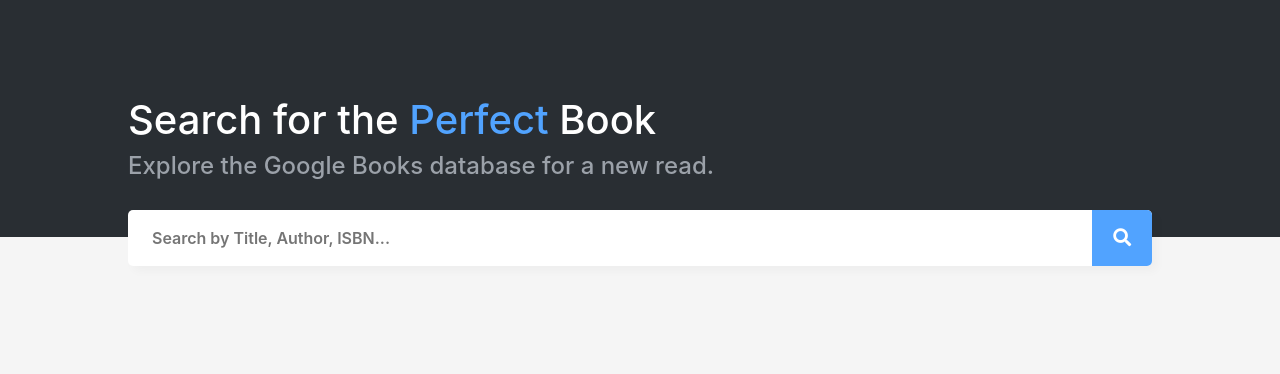
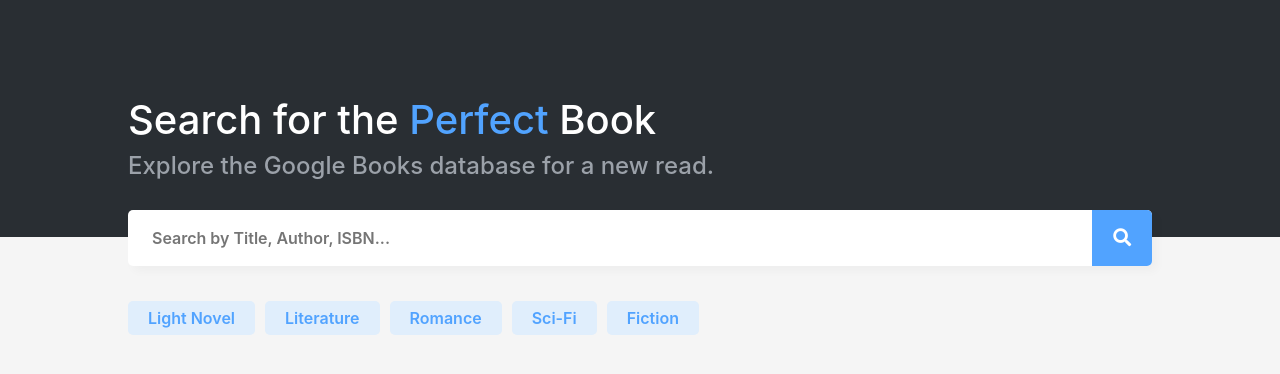
Before and after one commit to elaintran/BookTracker, a React (Create React App) app in the folder client/: page / in a window 1280 px wide. Shown: the top 374 px of the page. Built offline with nearby package versions, Linux system fonts and the light colour scheme.

Commit message:
added tags and styled initial results page

```diff
--- a/client/public/index.html
+++ b/client/public/index.html
@@ -10,8 +10,8 @@
       user's mobile device or desktop. See https://developers.google.com/web/fundamentals/web-app-manifest/
     -->
     <link rel="manifest" href="%PUBLIC_URL%/manifest.json" />
-<!--Font Awesome-->
-<link rel="stylesheet" href="https://use.fontawesome.com/releases/v5.8.1/css/all.css" integrity="sha384-50oBUHEmvpQ+1lW4y57PTFmhCaXp0ML5d60M1M7uH2+nqUivzIebhndOJK28anvf" crossorigin="anonymous">
+    <!--Font Awesome-->
+    <link rel="stylesheet" href="https://use.fontawesome.com/releases/v5.8.1/css/all.css" integrity="sha384-50oBUHEmvpQ+1lW4y57PTFmhCaXp0ML5d60M1M7uH2+nqUivzIebhndOJK28anvf" crossorigin="anonymous">
     <link rel="stylesheet" href="https://stackpath.bootstrapcdn.com/bootstrap/4.3.1/css/bootstrap.min.css" integrity="sha384-ggOyR0iXCbMQv3Xipma34MD+dH/1fQ784/j6cY/iJTQUOhcWr7x9JvoRxT2MZw1T" crossorigin="anonymous">
     <!--
       Notice the use of %PUBLIC_URL% in the tags above.
--- /dev/null
+++ b/client/src/components/FlexContainer/index.js
@@ -0,0 +1,10 @@
+import React from "react";
+import "./style.css";
+
+function FlexContainer(props) {
+    return (
+        <div className="flex-container">{props.children}</div>
+    );
+}
+
+export default FlexContainer;
--- /dev/null
+++ b/client/src/components/FlexContainer/style.css
@@ -0,0 +1,3 @@
+.flex-container {
+    display: flex;
+}
--- a/client/src/components/Results/index.js
+++ b/client/src/components/Results/index.js
@@ -1,12 +1,19 @@
 import React from "react";
+import "./style.css";
 
 function Results(props) {
     return (
         <div>
-            {/* {console.log(props)} */}
-            <h3>{props.title}</h3>
-            <h6>{props.author}</h6>
-            <p>{props.description}</p>
+            <div className="result-card">
+                <div className="result-image">
+                    <img src={props.image} className="book-image" alt={props.title}/>
+                </div>
+                <div className="book-information">
+                    <h3>{props.title}</h3>
+                    <h6>{props.author}</h6>
+                    <p>{props.description}</p>
+                </div>
+            </div>
         </div>
     );
 }
--- /dev/null
+++ b/client/src/components/Results/style.css
@@ -0,0 +1,20 @@
+.result-card {
+    display: flex;
+    margin: 2rem 0;
+    background-color: white;
+    padding: 2rem;
+}
+
+.result-image {
+    width: 20%;
+}
+
+.book-image {
+    width: 100%;
+    object-fit: cover;
+}
+
+.book-information {
+    width: 80%;
+    margin-left: 3rem;
+}
--- /dev/null
+++ b/client/src/components/Tag/index.js
@@ -0,0 +1,10 @@
+import React from "react";
+import "./style.css";
+
+function Tag(props) {
+    return (
+        <div className="tag" onClick={() => props.click(props.name)}>{props.name}</div>
+    );
+}
+
+export default Tag;
--- /dev/null
+++ b/client/src/components/Tag/style.css
@@ -0,0 +1,12 @@
+.tag {
+    background-color: #e0eefc;
+    padding: 5px 20px;
+    border-radius: 5px;
+    font-weight: 600;
+    color: #51a3ff;
+    margin-right: 10px;
+}
+
+.tag:hover {
+    cursor: pointer;
+}
--- /dev/null
+++ b/client/src/components/Wrapper/index.js
@@ -0,0 +1,10 @@
+import React from "react";
+import "./style.css";
+
+function Wrapper(props) {
+    return (
+        <div className="wrapper">{props.children}</div>
+    );
+}
+
+export default Wrapper;
--- /dev/null
+++ b/client/src/components/Wrapper/style.css
@@ -0,0 +1,3 @@
+.wrapper {
+    margin: 4rem 10%;
+}
--- a/client/src/pages/Search.js
+++ b/client/src/pages/Search.js
@@ -2,12 +2,16 @@
 import React, { Component } from "react";
 import Jumbotron from "../components/Jumbotron/index.js";
 import SearchBar from "../components/SearchBar/index.js";
+import FlexContainer from "../components/FlexContainer/index.js";
+import Tag from "../components/Tag/index.js";
+import Wrapper from "../components/Wrapper/index.js";
 import Results from "../components/Results/index.js";
 // import API from "../utils/API.js";
 
 class Search extends Component {
     state = {
         search: "",
+        tags: ["Light Novel", "Literature", "Romance", "Sci-Fi", "Fiction"],
         results: []
     }
 
@@ -15,13 +19,6 @@
         axios.get("https://www.googleapis.com/books/v1/volumes?q=" + query)
             .then(response => {
                 this.setState({results: response.data.items});
-                // title
-                // console.log(this.state.results);
-                // console.log(this.state.results[0].volumeInfo.averageRating);
-                //console.log(this.state.results[0].volumeInfo.canonicalVolumeLink)
-                //console.log(this.state.results[0].volumeInfo.description)
-                //console.log(this.state.results[0].volumeInfo.publishedDate)
-                //console.log(this.state.results[0].volumeInfo.imageLinks.thumbnail)
             });
     }
 
@@ -40,7 +37,10 @@
             <div>
                 <Jumbotron />
                 <SearchBar change={this.handleInput} submit={this.handleSubmit}/>
-                {/* <div className="wrapper"> */}
+                <Wrapper>
+                    <FlexContainer>
+                        {this.state.tags.map(tags => <Tag name={tags} click={this.searchBooks} />)}
+                    </FlexContainer>
                     {this.state.results.map(results =>
                         <Results
                             title={results.volumeInfo.title}
@@ -52,7 +52,7 @@
                             image={results.volumeInfo.imageLinks.thumbnail}
                         />
                     )}
-                {/* </div> */}
+                </Wrapper>
             </div>
         )
     }
```
